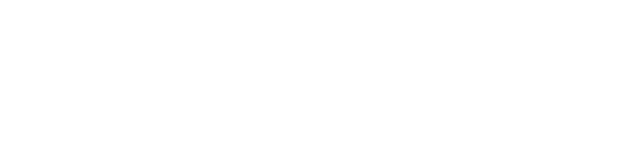
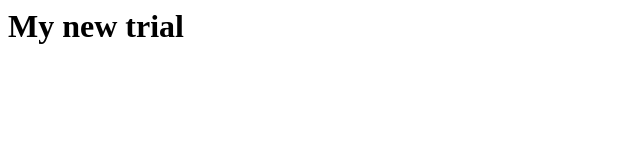
Before and after one commit to waqvirk/git-flow, a plain HTML site: page index.html in a window 1280 px wide. Shown: the whole page, without its empty margins (0-640 px from the left). Drawn offline with Linux system fonts and the light colour scheme.

Commit message:
updated h1 to 'My new trial' in trial branch

```diff
--- a/index.html
+++ b/index.html
@@ -1,3 +1,4 @@
+<h1>My new trial</h1>
 <!DOCTYPE html>
 <html lang="en">
 <head>
```
